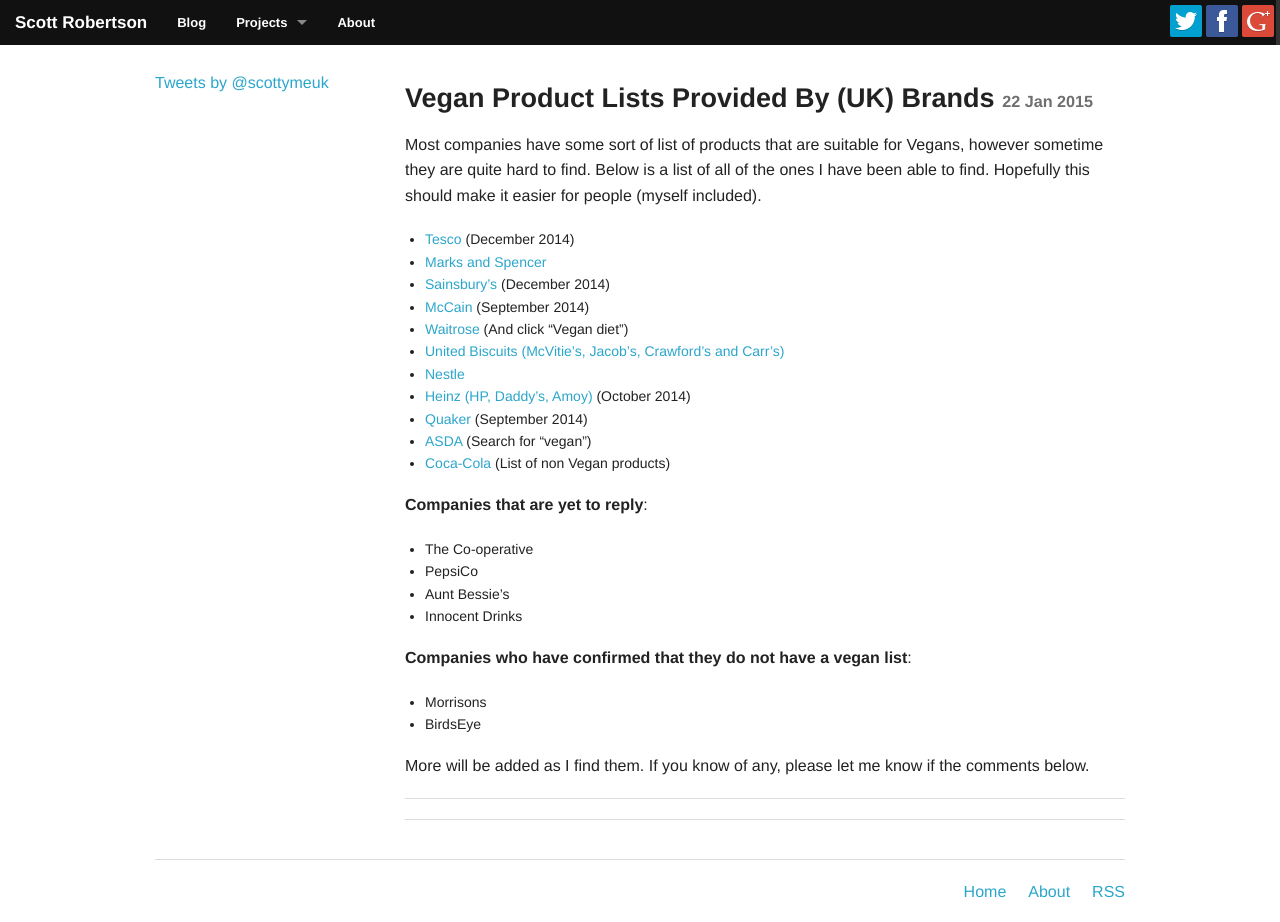
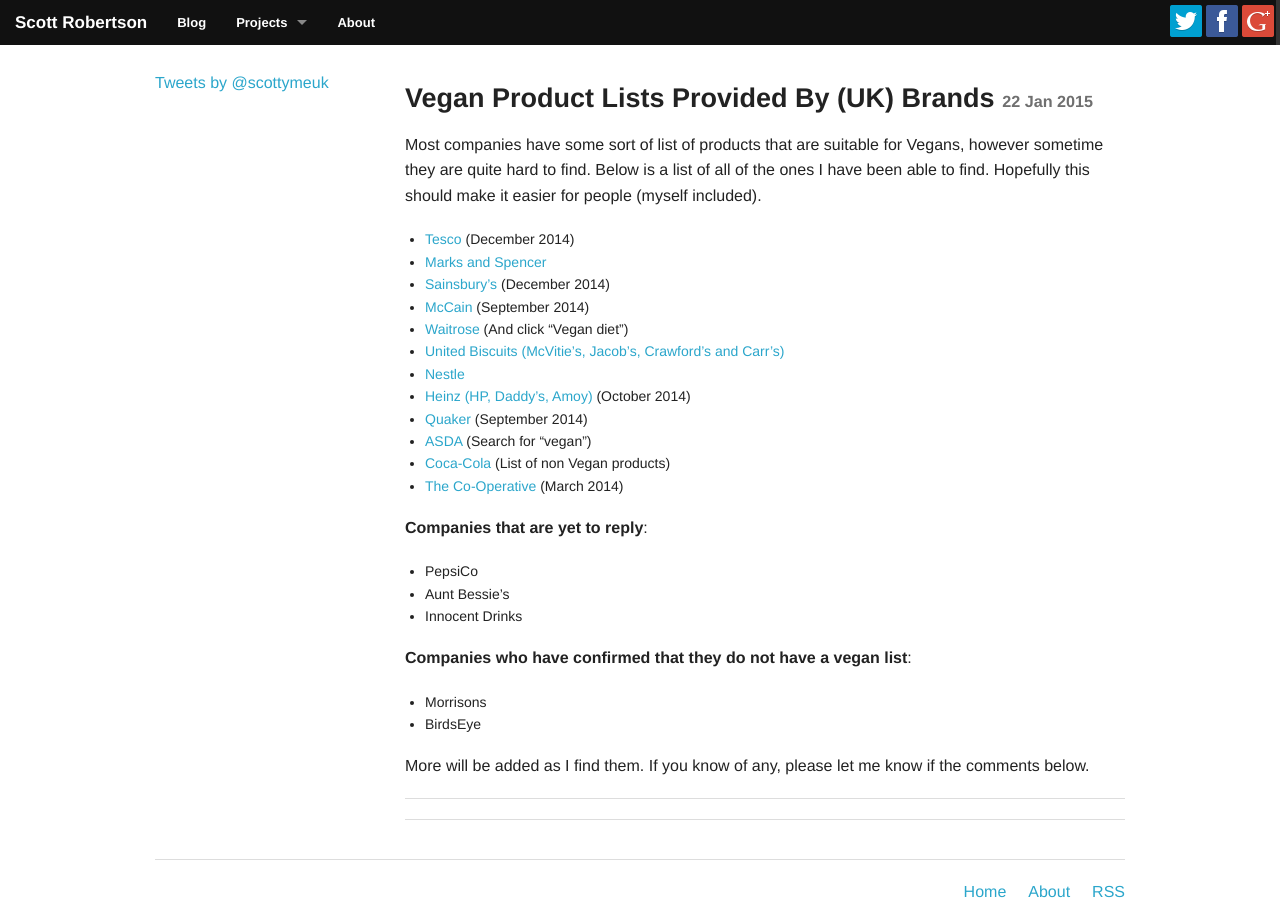
Before and after one commit to scottrobertson/scottrobertson.me, a Jekyll site: the page built from _posts/2015-01-22-uk-brands-vegan-lists.markdown, in a window 1280 px wide. Built offline with Jekyll 4.4.1, drawn with Linux system fonts in a browser that asks for light colours; nearby versions of some CDN libraries; Markdown is read by kramdown in place of the engine named in the settings; comment, search, counter and statistics services are not loaded.

Commit message:
Update 2015-01-22-uk-brands-vegan-lists.markdown

```diff
--- a/_posts/2015-01-22-uk-brands-vegan-lists.markdown
+++ b/_posts/2015-01-22-uk-brands-vegan-lists.markdown
@@ -18,10 +18,10 @@
 - [Quaker](https://upload.scottrobertson.me/iQh4Bu2pLAvoK.png) (September 2014)
 - [ASDA](http://groceries.asda.com/) (Search for "vegan")
 - [Coca-Cola](http://www.coca-cola.co.uk/faq/ingredients/coca-cola-drinks-suitable-for-vegans-vegetarians.html) (List of non Vegan products)
+- [The Co-Operative](https://upload.scottrobertson.me/b4ImDwE27ikeR.pdf) (March 2014)
 
 **Companies that are yet to reply**:
 
-- The Co-operative
 - PepsiCo
 - Aunt Bessie's
 - Innocent Drinks
```
